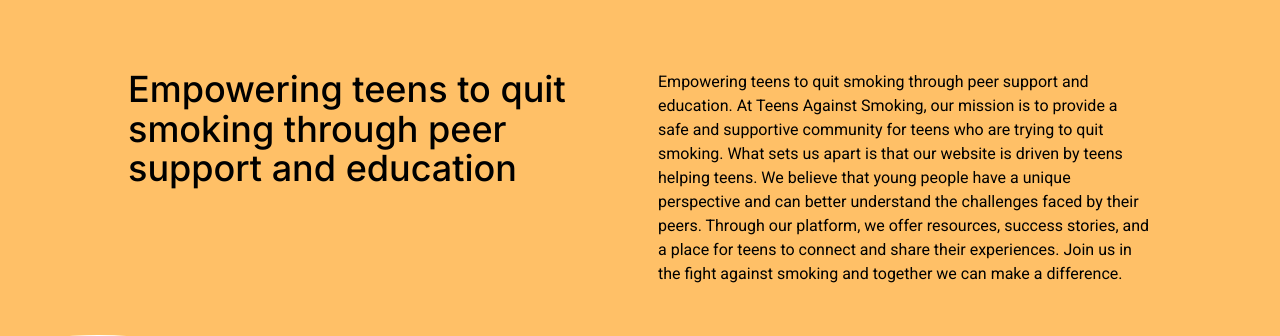
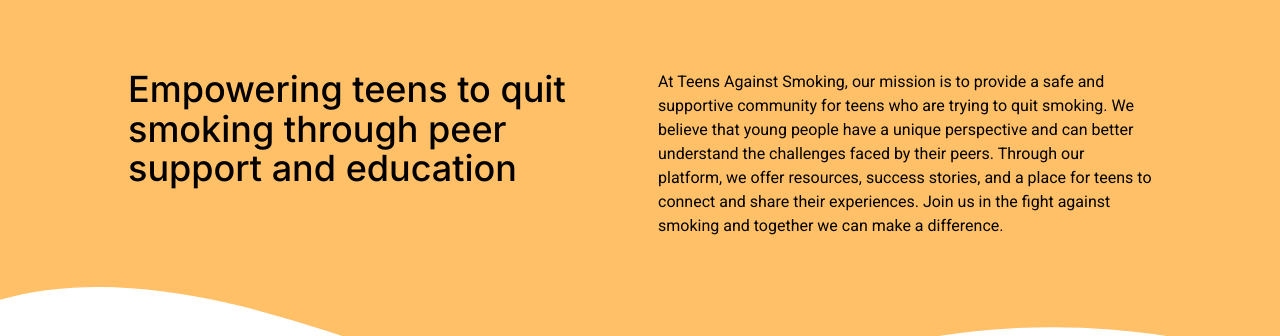
Before and after one commit to achen135/teens-against-smoking, a React (Vite) app: page / in a window 1280 px wide. Shown: the part 754-1090 px from the top of the page. Built offline with nearby package versions, Linux system fonts and the light colour scheme.

Commit message:
removed unnecessary sentences from mission

```diff
--- a/src/Mission/Mission.jsx
+++ b/src/Mission/Mission.jsx
@@ -9,9 +9,7 @@
             Empowering teens to quit smoking through peer support and education
         </h1>
         <p className='mission-desc'>
-            Empowering teens to quit smoking through peer support and education.
             At Teens Against Smoking, our mission is to provide a safe and supportive community for teens who are trying to quit smoking.
-            What sets us apart is that our website is driven by teens helping teens.
             We believe that young people have a unique perspective and can better understand the challenges faced by their peers.
             Through our platform, we offer resources, success stories, and a place for teens to connect and share their experiences.
             Join us in the fight against smoking and together we can make a difference.
```
